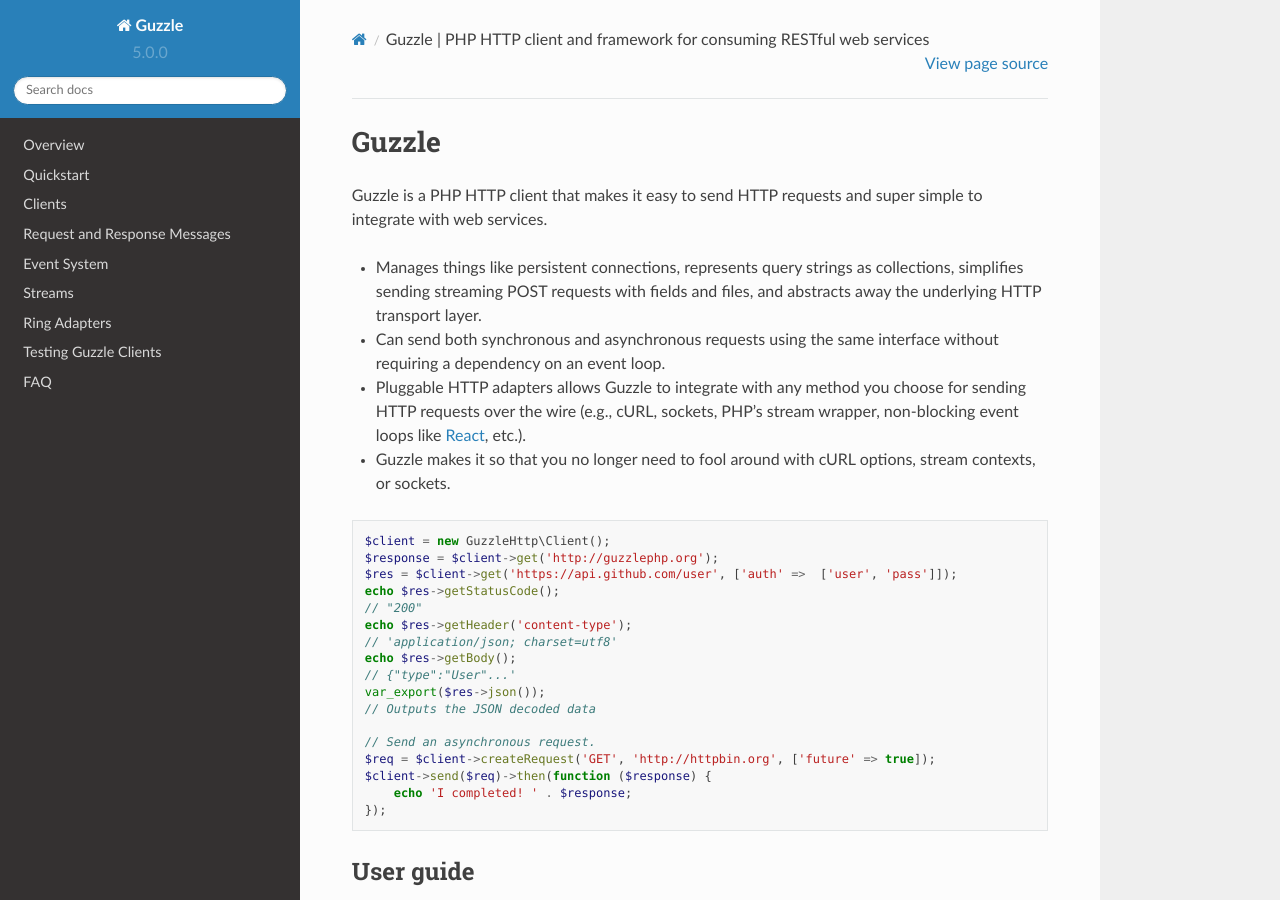
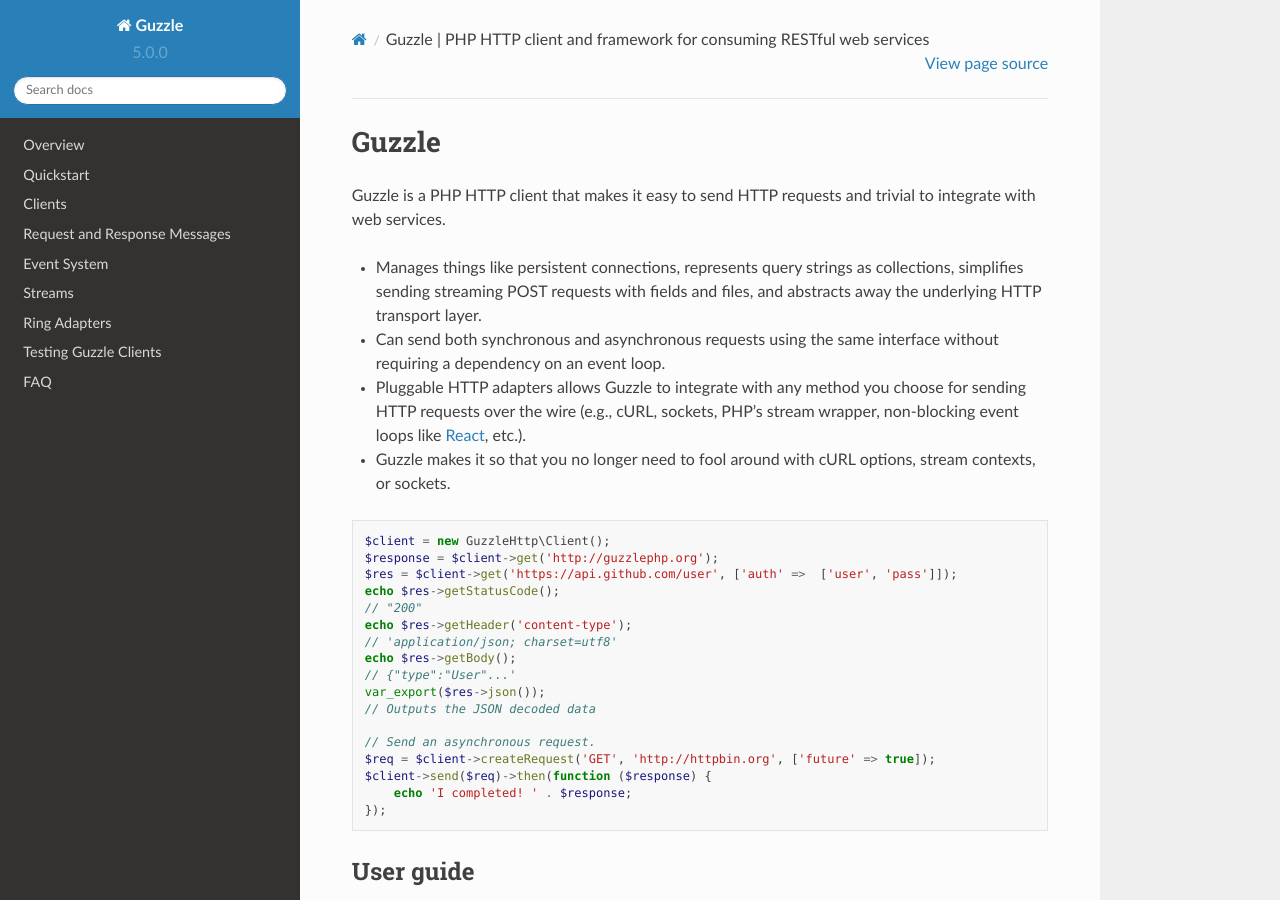
Before and after one commit to guzzle/guzzle, a Sphinx documentation site: the page built from docs/index.rst, in a window 1280 px wide and 900 px high. Built offline with Sphinx 7.4.7 and the Read the Docs theme 2.0.0, drawn with Linux system fonts in a browser that asks for light colours.

Commit message:
Updating tag line

```diff
--- a/docs/index.rst
+++ b/docs/index.rst
@@ -4,8 +4,8 @@
 Guzzle
 ======
 
-Guzzle is a PHP HTTP client that makes it easy to send HTTP requests and super
-simple to integrate with web services.
+Guzzle is a PHP HTTP client that makes it easy to send HTTP requests and
+trivial to integrate with web services.
 
 - Manages things like persistent connections, represents query strings as
   collections, simplifies sending streaming POST requests with fields and
```
Also changed, not shown: README.md (+2 -2 lines).
